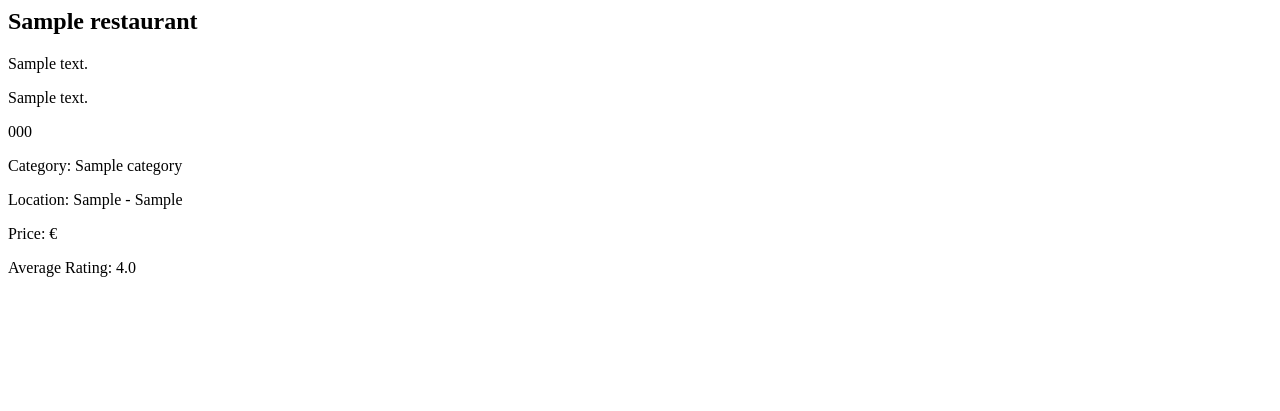
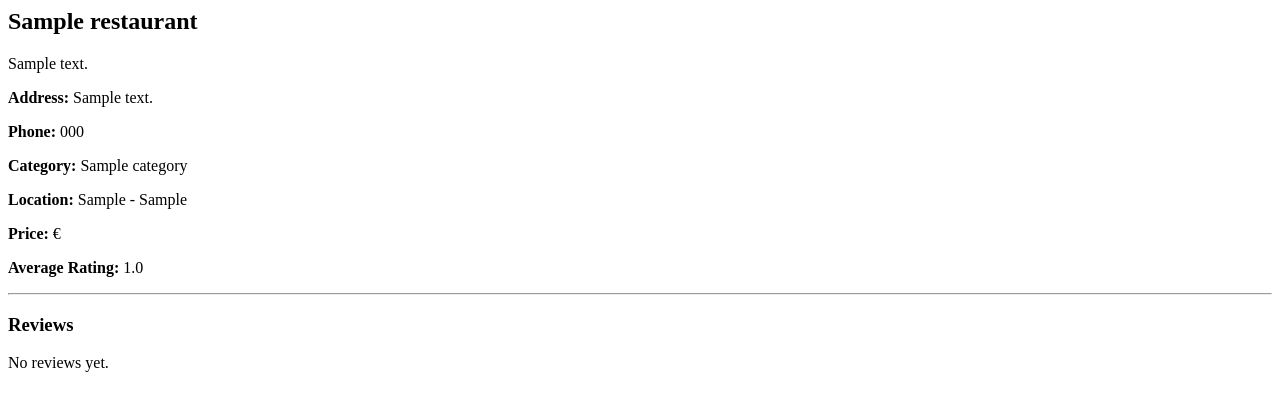
Before and after one commit to ipekerturk/FlavorMap, a Django app: page /restaurants/1/ in a window 1280 px wide. Shown: the top 411 px of the page. Run offline with Django 5.2, Linux system fonts and the light colour scheme; tables that the repository leaves empty hold one stand-in row (values such as "Sample post").

Commit message:
Add restaurant detail with reviews and connect views to database

```diff
--- a/main/models.py
+++ b/main/models.py
@@ -46,7 +46,9 @@ class Restaurant(models.Model):
 class Review(models.Model):
     restaurant = models.ForeignKey(Restaurant, on_delete=models.CASCADE)
     user = models.ForeignKey(User, on_delete=models.CASCADE, null=True, blank=True)
-    rating = models.IntegerField()
+    rating = models.IntegerField(
+        choices=[(i, i) for i in range(1, 6)]
+    )
     comment = models.TextField()
     created_at = models.DateTimeField(auto_now_add=True)
 
--- a/main/templates/restaurant_detail.html
+++ b/main/templates/restaurant_detail.html
@@ -1,9 +1,26 @@
 <h2>{{ restaurant.name }}</h2>
 
 <p>{{ restaurant.description }}</p>
-<p>{{ restaurant.address }}</p>
-<p>{{ restaurant.phone }}</p>
-<p>Category: {{ restaurant.category }}</p>
-<p>Location: {{ restaurant.location }}</p>
-<p>Price: {{ restaurant.price_range }}</p>
-<p>Average Rating: {{ restaurant.average_rating }}</p>
+<p><strong>Address:</strong> {{ restaurant.address }}</p>
+<p><strong>Phone:</strong> {{ restaurant.phone }}</p>
+<p><strong>Category:</strong> {{ restaurant.category }}</p>
+<p><strong>Location:</strong> {{ restaurant.location }}</p>
+<p><strong>Price:</strong> {{ restaurant.price_range }}</p>
+<p><strong>Average Rating:</strong> {{ restaurant.average_rating }}</p>
+
+<hr>
+
+<h3>Reviews</h3>
+
+{% if reviews %}
+    {% for review in reviews %}
+        <div>
+            <p><strong>Rating:</strong> ⭐ {{ review.rating }}/5</p>
+            <p>{{ review.comment }}</p>
+            <p><small>{{ review.created_at }}</small></p>
+        </div>
+        <hr>
+    {% endfor %}
+{% else %}
+    <p>No reviews yet.</p>
+{% endif %}
```
